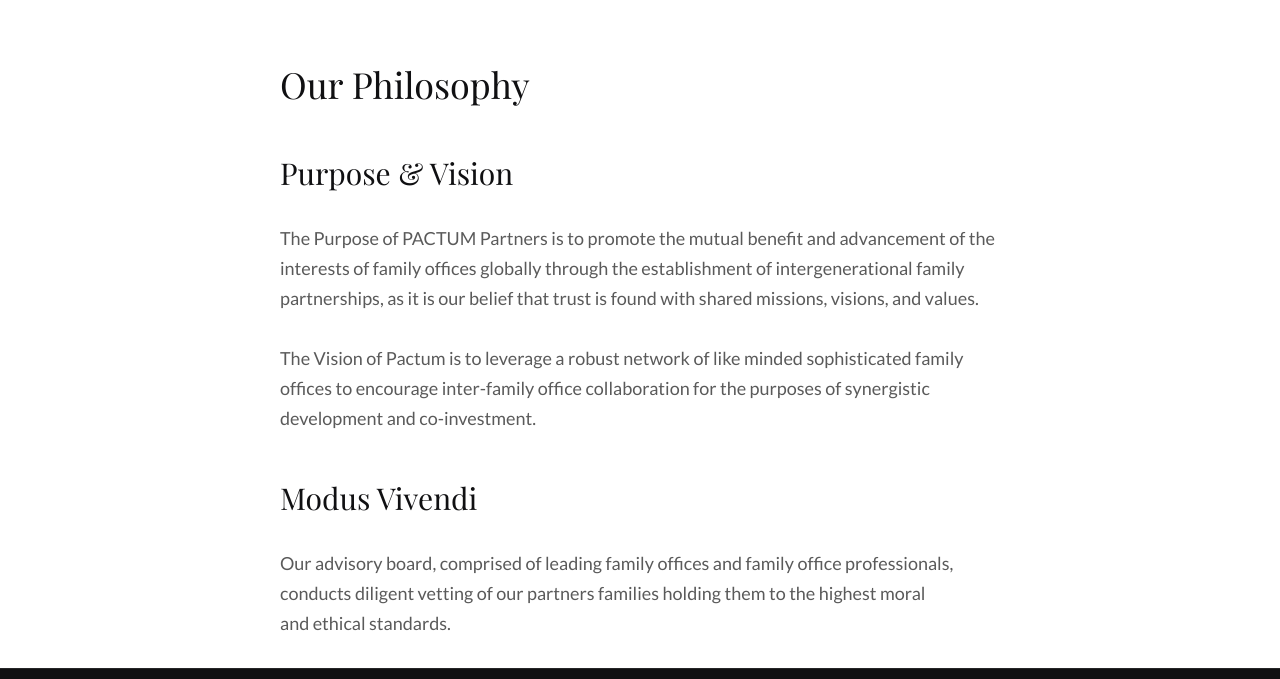
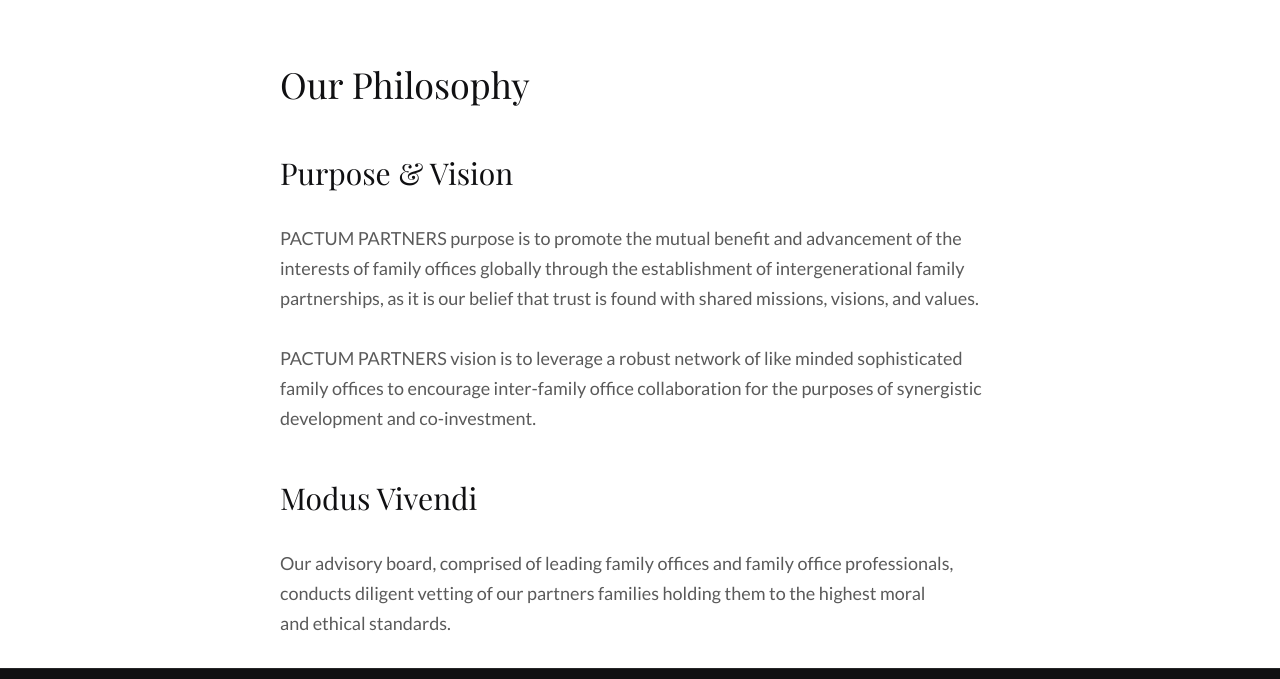
Before and after one commit to mcalvoelhauge/pactumpartners.github.io, a Jekyll site: the page built from Pactum-Partners-Philosophy.md, in a window 1280 px wide. Shown: the part 900-1579 px from the top of the page. Built offline with Jekyll 4.4.1, drawn with Linux system fonts in a browser that asks for light colours; some web fonts are replaced; grey boxes are pictures that could not be loaded.

Commit message:
Update Pactum-Partners-Philosophy.md

```diff
--- a/Pactum-Partners-Philosophy.md
+++ b/Pactum-Partners-Philosophy.md
@@ -8,10 +8,10 @@
 
 ## Purpose & Vision
 
-The Purpose of PACTUM Partners is to promote the mutual benefit and advancement of the interests of family offices globally through the establishment of intergenerational family partnerships, as it is our belief that trust is found with shared missions, visions, and values.
+PACTUM PARTNERS purpose is to promote the mutual benefit and advancement of the interests of family offices globally through the establishment of intergenerational family partnerships, as it is our belief that trust is found with shared missions, visions, and values.
 
 
-The Vision of Pactum is to leverage a robust network of like minded sophisticated family offices to encourage inter-family office collaboration for the purposes of synergistic development and co-investment.
+PACTUM PARTNERS vision is to leverage a robust network of like minded sophisticated family offices to encourage inter-family office collaboration for the purposes of synergistic development and co-investment.
 
 
 
```
